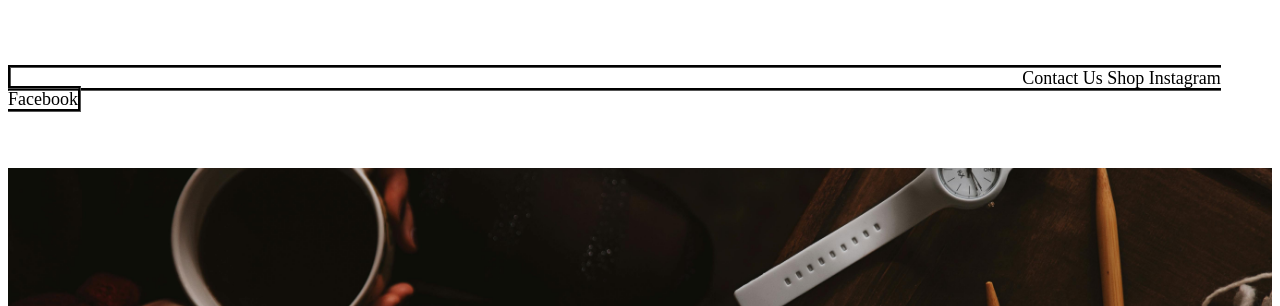
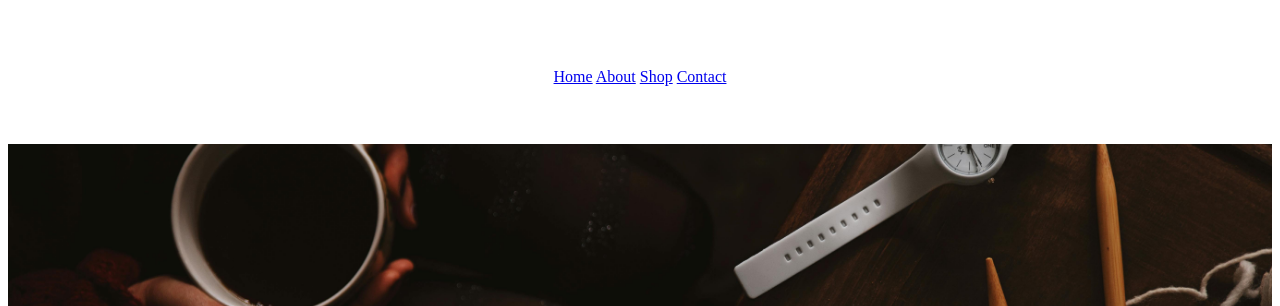
Before and after one commit to Mikej87/Knittherapy, a plain HTML site: page index.html in a window 1280 px wide. Shown: the part 231-537 px from the top of the page. Drawn offline with Linux system fonts and the light colour scheme.

Commit message:
Updated code 20/05/25

```diff
--- a/index.html
+++ b/index.html
@@ -9,14 +9,22 @@
 <body>
     <div>
     <h1>Welcome to Knittherapy</h1>
-    <border> Contact Us        Shop       Instagram        Facebook</border>
+    <div id="menu">
+        <a href="#home">Home</a>
+        <a href="#about">About</a>
+        <a href="#shop">Shop</a>
+        <a href="#contact">Contact</a>
 
-    <h2><a href="Coffee Sessions" class="button">Click Here</a> To join one of our Coffee and Knit sessions.</h2>
+    </div>
+
+
+    <h2><a href="https://teams.live.com/meet/9342642696226?p=iqRvjsjY7Nnzv2WkO5" class="button" target="blank">Click Here</a> To join one of our Coffee and Knit sessions.</h2>
     <p>Free Knitting club for anyone to join localy or online!</p>
+    <h4>About</h4>
     <p> What is Knittherapy, Knittherapy is a Knitting club that is focused around mental heath and  the theaputic effect that knitting has. Not only is this a local club but an online club as well hosted on microsoft teams. This means we can host a number of meetings from people all over the world all getting together to have a good knit and a chat together.</p>
     <h3>We also sell yarn!</h3>
     </div>
 
-    <footer>Copyright 2025<a href="Knittherapy@gmail.com" class="button">Email</a> Knittherapy@gmail.com <a href="07717526250" class="button">Contact Us</a> 07717526250 </footer>
+    <footer>Copyright 2025</footer>
 </body>
 </html>
--- a/style.css
+++ b/style.css
@@ -12,17 +12,13 @@ h1 {
     position: right;
 }
 
-border {
+#menu {
+    position: top;
+    top: 0;
     text-align: center;
-    position: relative;
-    font-size: large;
-    border-width: 100%;
-    border-color: black;
-    border-style: groove;
-    width: 100%;
-    padding-left: 80%;
+    size: 25px;
+}
 
-}
 h2 {
 
 
@@ -63,6 +59,14 @@ h3 {
     justify-content: center;
     align-items: center;
 }
+
+h4 {
+    text-align: center;
+    font-size: 80px;
+    color:blueviolet;
+}
+
+
 p:nth-of-type(1){ background-image: url('Love yarn.jpg');
     background-size: cover;
     background-position: center;
@@ -91,6 +95,6 @@ footer {
     background-repeat: no-repeat;
     height: 250px;
     width: 100%;
-    text-align: center;
-    font-size: xx-large;
+    text-align: center bottom;
+    font-size: 80px;
 }
```
